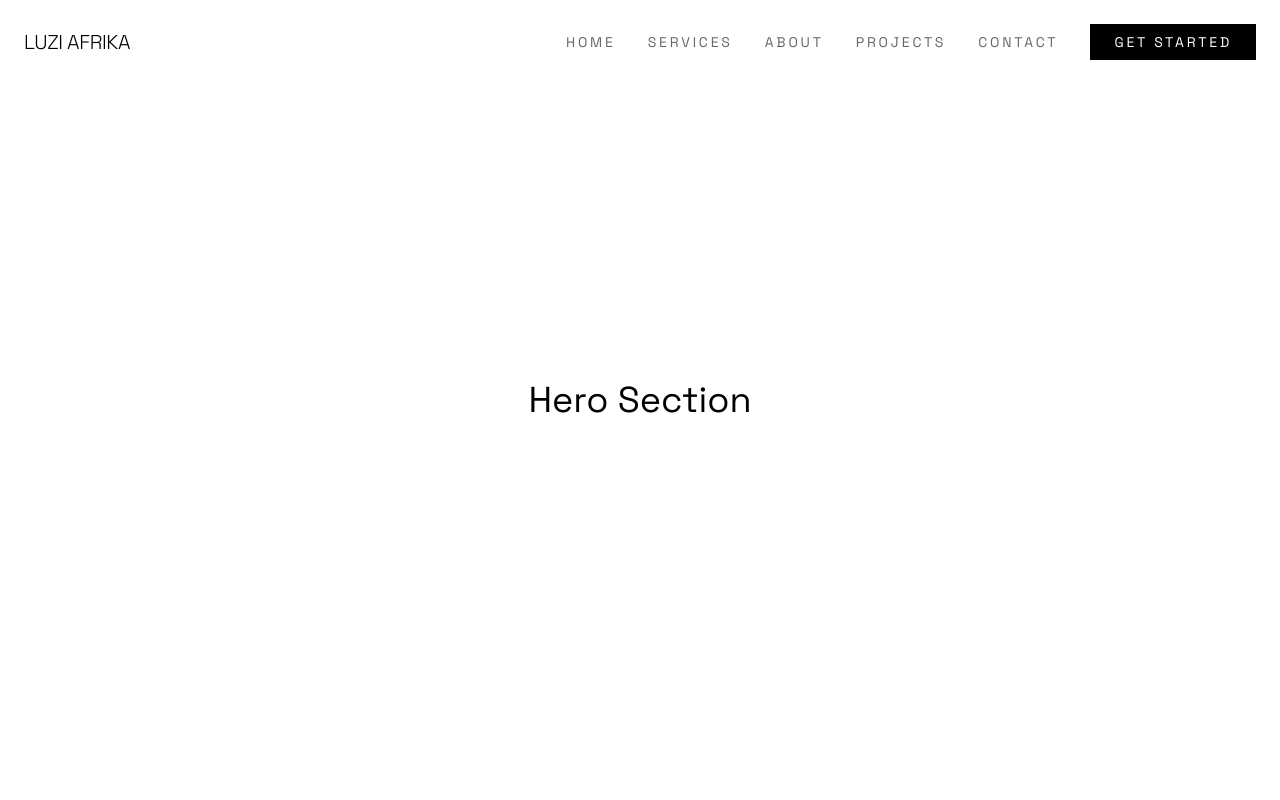
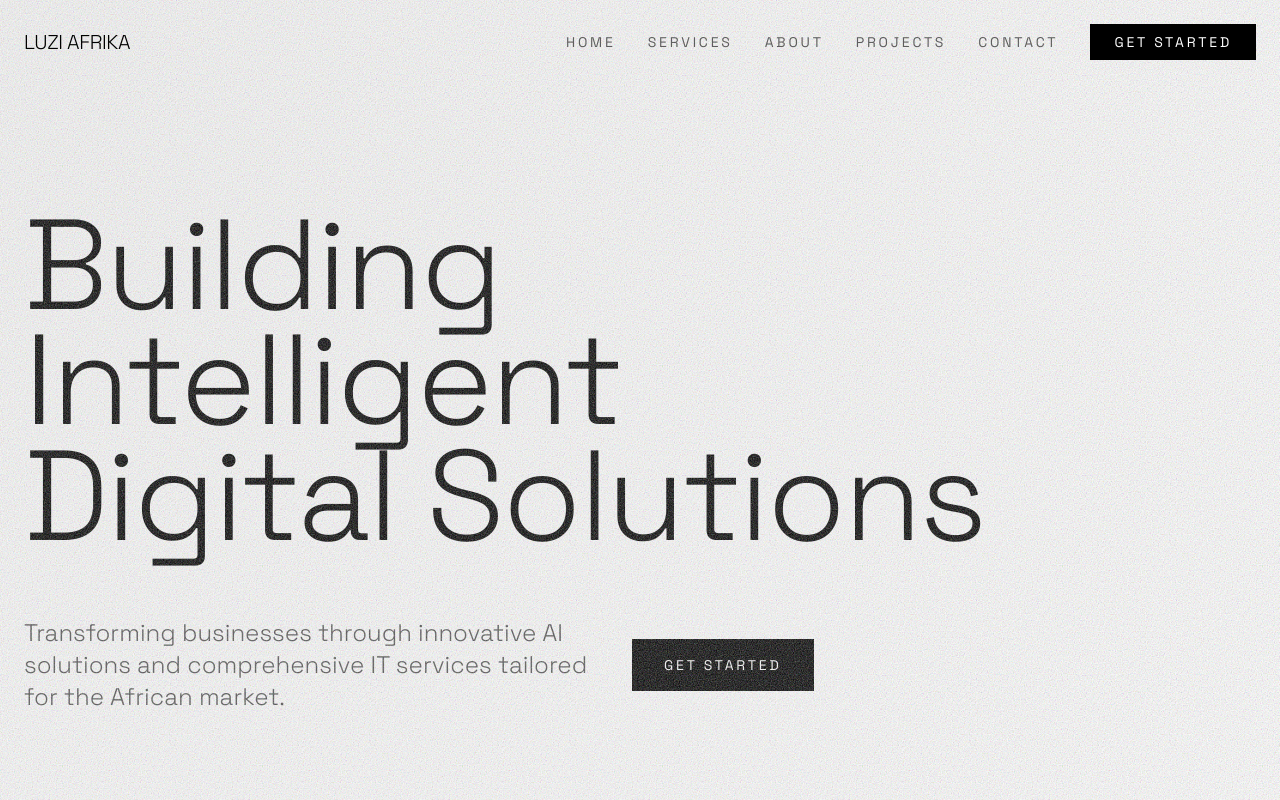
Before and after one commit to mvonombogho/luzi-afrika, a Next.js app: page / in a window 1280 px wide. Built offline with nearby package versions, Linux system fonts and the light colour scheme.

Commit message:
update: hero section content

```diff
--- a/src/components/sections/home/Hero.tsx
+++ b/src/components/sections/home/Hero.tsx
@@ -1,9 +1,136 @@
 'use client';
 
+import { useEffect, useRef } from 'react';
+import { motion } from 'framer-motion';
+import gsap from 'gsap';
+import { ScrollTrigger } from 'gsap/ScrollTrigger';
+
+gsap.registerPlugin(ScrollTrigger);
+
 const Hero = () => {
+  const heroRef = useRef<HTMLElement>(null);
+  const headingRef = useRef<HTMLHeadingElement>(null);
+  const textRef = useRef<HTMLParagraphElement>(null);
+  const buttonRef = useRef<HTMLButtonElement>(null);
+  const scrollIndicatorRef = useRef<HTMLDivElement>(null);
+
+  useEffect(() => {
+    const ctx = gsap.context(() => {
+      // Initial animations
+      gsap.from(headingRef.current?.children || [], {
+        duration: 1.2,
+        y: 100,
+        opacity: 0,
+        stagger: 0.2,
+        ease: "power4.out"
+      });
+
+      gsap.from(textRef.current, {
+        duration: 0.8,
+        y: 30,
+        opacity: 0,
+        ease: "power3.out",
+        delay: 0.8
+      });
+
+      gsap.from(buttonRef.current, {
+        duration: 0.6,
+        y: 20,
+        opacity: 0,
+        ease: "power3.out",
+        delay: 1
+      });
+
+      gsap.from(scrollIndicatorRef.current, {
+        duration: 0.6,
+        y: 20,
+        opacity: 0,
+        ease: "power3.out",
+        delay: 1.2
+      });
+
+      // Scroll animations
+      gsap.to(headingRef.current, {
+        scrollTrigger: {
+          trigger: heroRef.current,
+          start: 'top top',
+          end: 'bottom top',
+          scrub: true
+        },
+        y: 100,
+        opacity: 0.5
+      });
+
+      gsap.to(textRef.current, {
+        scrollTrigger: {
+          trigger: heroRef.current,
+          start: 'top top',
+          end: 'center top',
+          scrub: true
+        },
+        y: 50,
+        opacity: 0
+      });
+    }, heroRef);
+
+    return () => ctx.revert();
+  }, []);
+
   return (
-    <section className="min-h-screen flex items-center justify-center">
-      <h1 className="text-4xl">Hero Section</h1>
+    <section
+      ref={heroRef}
+      className="relative min-h-screen flex items-center px-6 overflow-hidden"
+    >
+      <div className="gradient-bg" />
+      <div className="bg-noise" />
+
+      <div className="w-full max-w-screen-xl mx-auto pt-[15vh]">
+        <motion.div
+          initial={{ opacity: 0, y: 40 }}
+          animate={{ opacity: 1, y: 0 }}
+          transition={{ duration: 0.8 }}
+          className="max-w-[90%]"
+        >
+          <h1
+            ref={headingRef}
+            className="text-[clamp(3rem,10vw,8rem)] font-light leading-[0.9] tracking-[-0.02em] mb-16"
+          >
+            <span className="block">Building</span>
+            <span className="block">Intelligent</span>
+            <span className="block">Digital Solutions</span>
+          </h1>
+
+          <div className="flex flex-col md:flex-row gap-8 items-start md:items-center">
+            <p
+              ref={textRef}
+              className="text-xl md:text-2xl text-neutral-600 max-w-xl font-light"
+            >
+              Transforming businesses through innovative AI solutions and comprehensive IT services tailored for the African market.
+            </p>
+            <motion.button
+              ref={buttonRef}
+              whileHover={{ scale: 1.02 }}
+              whileTap={{ scale: 0.98 }}
+              className="px-8 py-4 bg-black text-white text-sm uppercase tracking-[0.2em] hover:bg-neutral-900 transition-colors"
+            >
+              Get Started
+            </motion.button>
+          </div>
+        </motion.div>
+      </div>
+
+      <motion.div
+        ref={scrollIndicatorRef}
+        initial={{ opacity: 0 }}
+        animate={{ opacity: 1 }}
+        transition={{ delay: 1 }}
+        className="absolute bottom-12 left-6"
+      >
+        <div className="flex items-center gap-3">
+          <div className="w-12 h-px bg-neutral-400" />
+          <span className="text-sm text-neutral-400 uppercase tracking-[0.2em]">Scroll</span>
+        </div>
+      </motion.div>
     </section>
   );
 };
```
